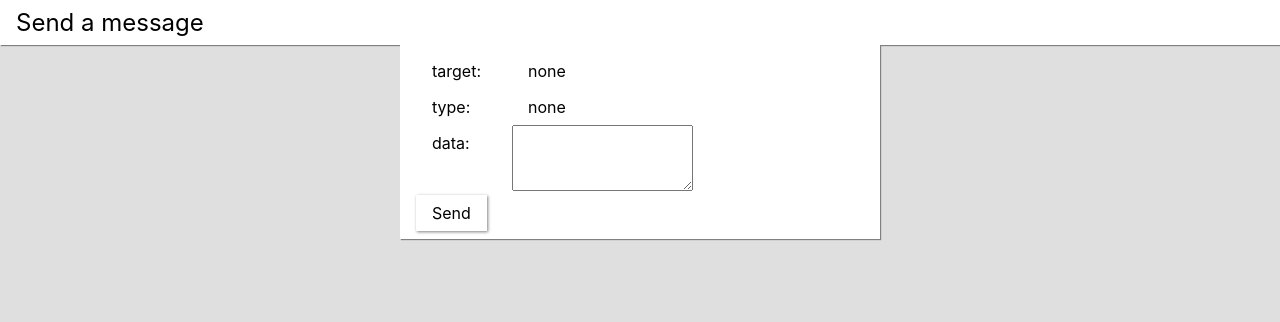
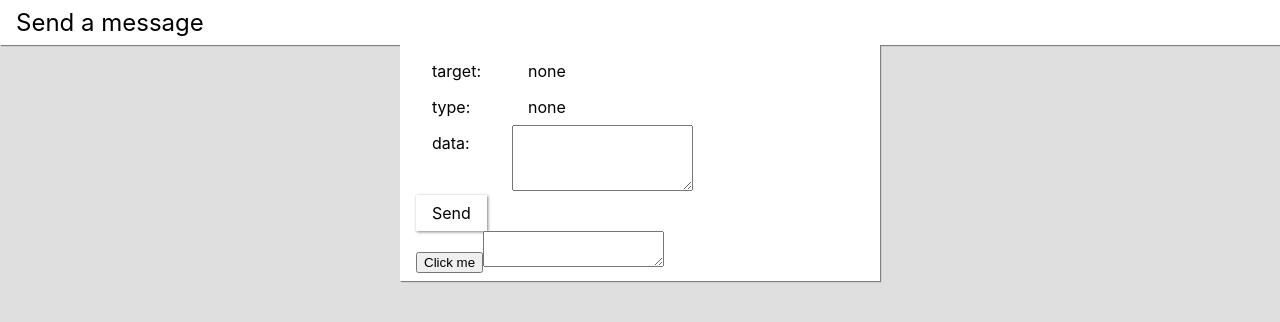
Before and after one commit to IndoorPositioningTestRig/PosiControl, a React (Create React App) app in the folder webinterface/: page / in a window 1280 px wide. Shown: the top 322 px of the page. Built offline with nearby package versions, Linux system fonts and the light colour scheme.

Commit message:
added read function /w textarea

```diff
--- /dev/null
+++ b/webinterface/src/components/Receiver/Receiver.js
@@ -0,0 +1,38 @@
+import React from 'react';
+import "./Receiver.scss";
+import {BaseUrl} from "../../constants/Api";
+
+
+export default class Receiver extends React.Component{
+  constructor(props) {
+    super(props);
+
+    this.state = {
+      data: "",
+    }
+
+    this.handleClick = this.handleClick.bind(this);
+  }
+
+  handleClick() {
+    console.log('click')
+    fetch(`${BaseUrl}/read/`, {
+      method: "get",
+      mode: "no-cors",
+    }).then((response) => {
+        console.log(response);
+        response.json().then(data => {
+          this.setState({data});
+        });
+    });
+  }
+
+  render() {
+    return (
+      <div>
+        <button onClick={this.handleClick}>Click me</button>
+        <textarea value={this.state.data}></textarea>
+      </div>
+    )
+  }
+}
--- a/webinterface/src/screen/Message.js
+++ b/webinterface/src/screen/Message.js
@@ -3,6 +3,7 @@ import Dropdown from "../components/Dropdown/Dropdown";
 import "./Message.scss";
 import {TYPE} from "../constants/Message";
 import {BaseUrl} from "../constants/Api";
+import Receiver from "../components/Receiver/Receiver";
 
 // target
 // message_type
@@ -97,6 +98,10 @@ export default class Message extends React.Component{
           >
           Send
           </div>
+          {/* receive */}
+          <Receiver />
+          <div>
+          </div>
         </div>
       </div>
     );
```
Also changed, not shown: webinterface/src/components/Receiver/Receiver.scss (added), 2 other files (tests, documents, lock files or other folders).
